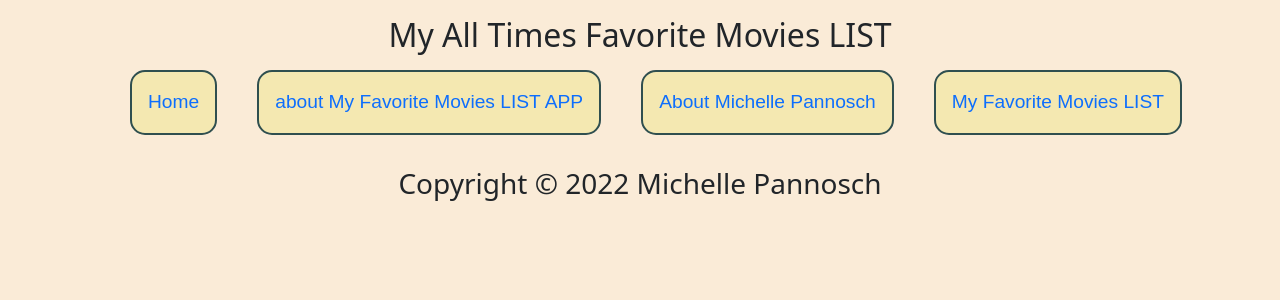
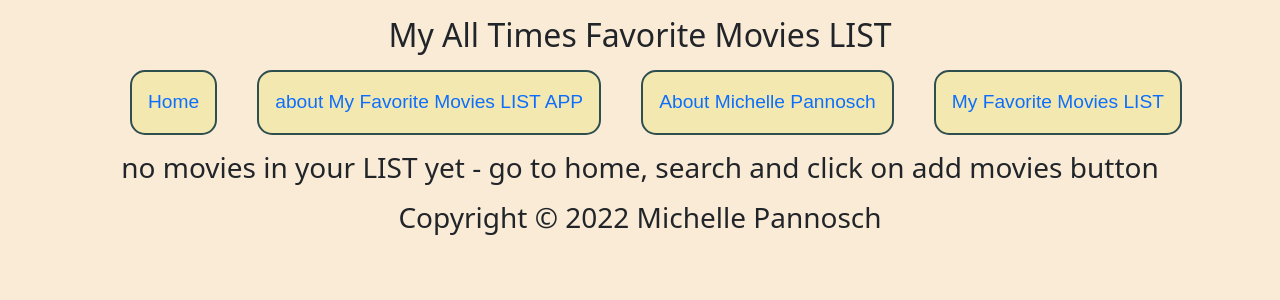
Before and after one commit to CoderMichelle/VideoFavoritesList-frontend, a React (Create React App) app: page /MoviesList in a window 1280 px wide. Shown: the top 300 px of the page. Built offline with nearby package versions, Linux system fonts and the light colour scheme.

Commit message:
adds stored movie list component

```diff
--- a/src/components/App.js
+++ b/src/components/App.js
@@ -7,8 +7,9 @@ import Footer from './Footer.js';
 import About from './About.js';
 import Alert from './Alert.js';
 import AboutMichellePannosch from './AboutMichellePannosch.js';
-import MoviesList from './MoviesList.js';
+import MovieResultsFromAPI from './MoviesList.js';
 import ApiLoadingModal from './Modal.js';
+import StoredMoviesList from './StoredMoviesList.js';
 
 import axios from 'axios';
 
@@ -96,6 +97,16 @@ class App extends Component {
     this.setState({ showModal: false });
   };
 
+  addComment = (comment, movieObj) => {
+    let newFavoriteMoviesList = [...this.state.myFavoriteMoviesList];
+    console.log('newFavoriteMovieList before insertion', newFavoriteMoviesList);
+    let indexOfMovie = newFavoriteMoviesList.indexOf(movieObj);
+    let newMovieObj = { ...movieObj, comment: comment };
+    newFavoriteMoviesList[indexOfMovie] = newMovieObj;
+    console.log('newFavoriteMovieList after insertion', newFavoriteMoviesList);
+    this.setState({ myFavoriteMoviesList: newFavoriteMoviesList });
+  };
+
   render() {
     return (
       <React.Fragment>
@@ -120,12 +131,32 @@ class App extends Component {
                 ''
               )}
 
-              {(this.state.resultsFromServer.length > 0) ? <MoviesList results={this.state.resultsFromServer} /> : ''}
+              {this.state.resultsFromServer.length > 0 ? (
+                <MovieResultsFromAPI
+                  results={this.state.resultsFromServer}
+                  add={this.addToFavoriteMoviesLIST}
+                  saving2List={this.state.saving2List}
+                  openModal={this.openModal}
+                  closeModal={this.closeModal}
+                />
+              ) : (
+                ''
+              )}
             </React.Fragment>
           } />
           <Route path='about' element={<About />} />
           <Route path='aboutMichellePannosch' element={<AboutMichellePannosch />} />
-          <Route path='MoviesList' element={<MoviesList results={this.state.resultsFromServer} toggleLoading={this.toggleLoading} />} />
+          <Route
+            path='MoviesList'
+            element={
+              <StoredMoviesList
+                list={this.state.myFavoriteMoviesList}
+                add={this.addToFavoriteMoviesLIST}
+                remove={this.removeFromFavoriteMoviesLIST}
+                addComment={this.addComment}
+              />
+            }
+          />
         </Routes>
         <Footer />
       </React.Fragment>
--- /dev/null
+++ b/src/components/StoredMoviesList.js
@@ -0,0 +1,49 @@
+import React, { Component } from 'react';
+import Container from 'react-bootstrap/Container';
+import CardGroup from 'react-bootstrap/CardGroup';
+import Movie from './Movie.js';
+
+class StoredMoviesList extends Component {
+  render() {
+    let moviesComponentArray = [];
+    let newFavoriteMovieList;
+    if (this.props.list.length > 1) {
+      newFavoriteMovieList = [...this.props.list];
+      newFavoriteMovieList = newFavoriteMovieList.slice(1);
+      console.log(
+        'we are in StoredMoviesList and here is newFavoriteMovieList',
+        newFavoriteMovieList
+      );
+      moviesComponentArray = newFavoriteMovieList.map((movie, index) => {
+        return (
+          <Movie
+            key={`movie-${index}`}
+            add={this.props.add}
+            remove={this.props.remove}
+            movieObj={movie}
+            included={true}
+            addComment={this.props.addComment}
+          />
+        );
+      });
+    }
+    return (
+      <Container>
+        <CardGroup>
+          <React.Fragment>
+            {this.props.list.length > 1 ? (
+              moviesComponentArray
+            ) : (
+              <h3>
+                no movies in your LIST yet - go to home, search and click on add
+                movies button
+              </h3>
+            )}
+          </React.Fragment>
+        </CardGroup>
+      </Container>
+    );
+  }
+}
+
+export default StoredMoviesList;
```
